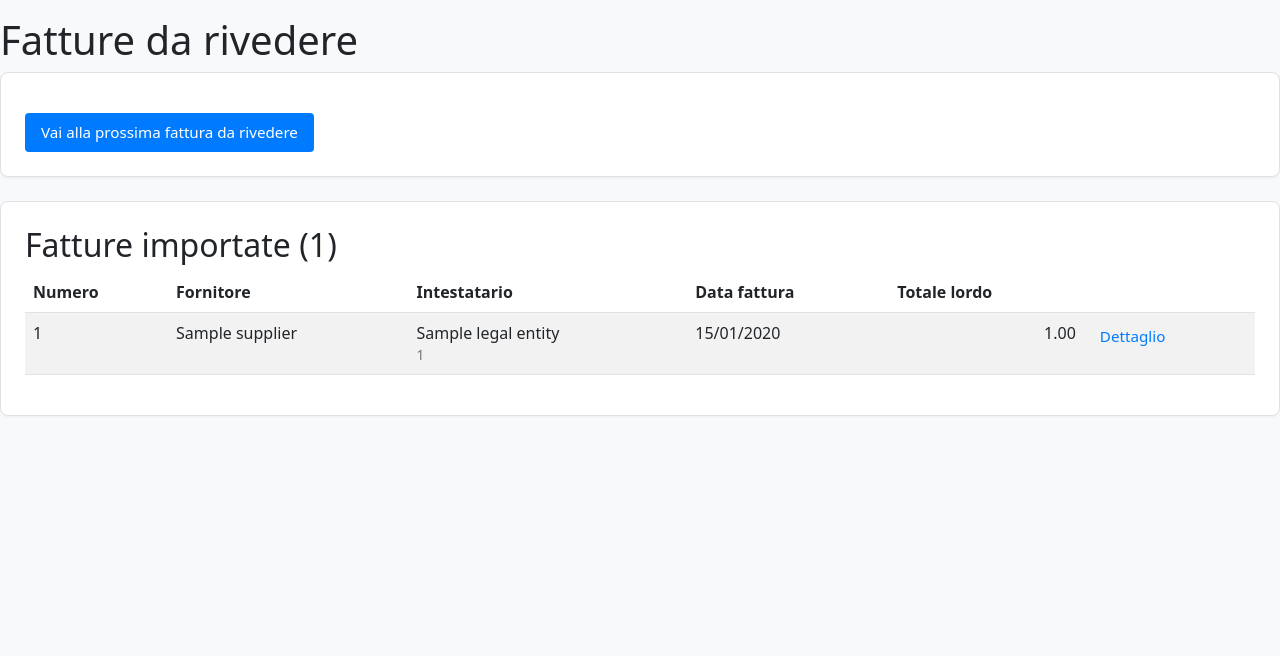
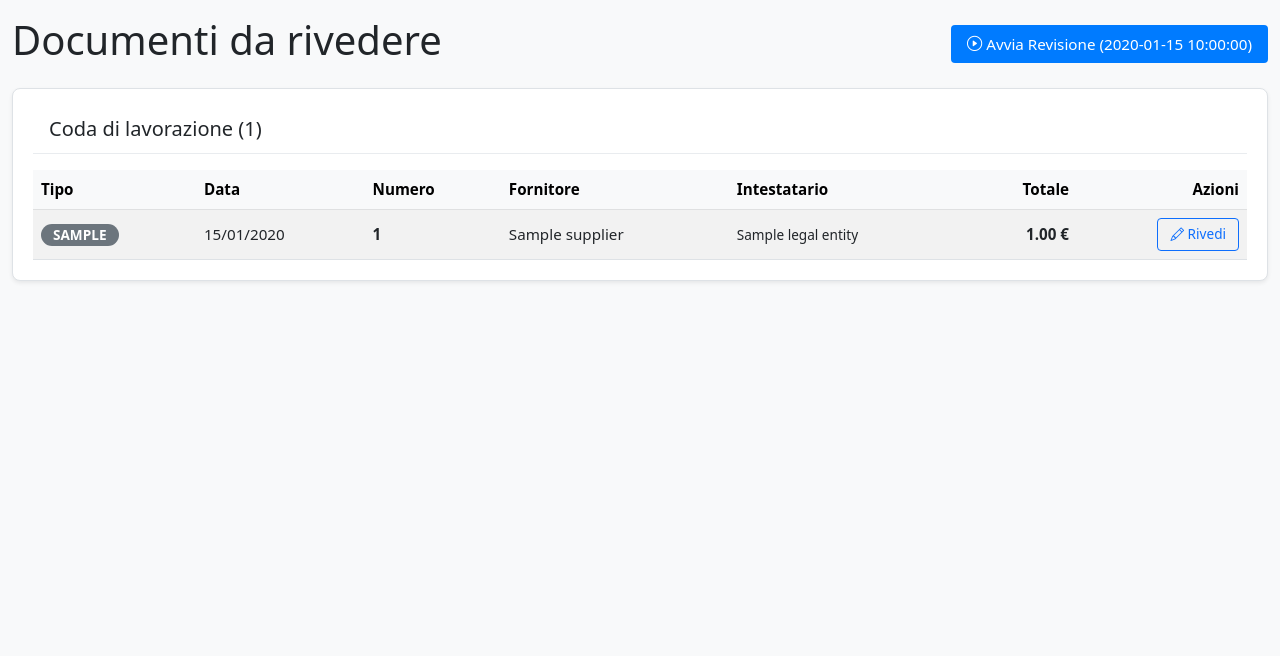
Before and after one commit to PierPaoloPastore/Progetto_Database_Acquisti, a Flask app: template app/templates/invoices/review_list.html in a window 1280 px wide. Shown: the part 56-712 px from the top of the page. Run offline with Flask 3, Linux system fonts and the light colour scheme; the template is opened without the code that fills it: most values are stand-ins (such as "Sample title", 1, 10 or a date in 2020); parts of the project's set-up code (start-up, migrations or seed data) failed here and were passed over.

Commit message:
Refactor invoice review to use generic document fields
Updated review and review list templates to use generic document fields (e.g., document_number, document_date, total_gross_amount) and improved UI labels for clarity. Changed logic in DocumentService to set doc_status to 'verified' instead of 'reviewed' for consistency with the database schema. Adjusted route and variable names to reflect the shift from invoice-specific to document-generic terminology.

```diff
--- a/app/templates/invoices/review_list.html
+++ b/app/templates/invoices/review_list.html
@@ -1,61 +1,74 @@
 {% extends "base.html" %}
 
-{% block title %}Fatture da rivedere - Gestionale Acquisti{% endblock %}
+{% block title %}Documenti da Rivedere - Gestionale Acquisti{% endblock %}
 
 {% block content %}
-<h1>Fatture da rivedere</h1>
-
-<section class="panel">
-    <div class="form-actions">
+<div class="container-fluid">
+    <div class="d-flex justify-content-between align-items-center mb-3">
+        <h1>Documenti da rivedere</h1>
         {% if next_invoice %}
-            <a class="btn-primary" href="{{ url_for('invoices.detail_view', invoice_id=next_invoice.id, order=order) }}">
-                Vai alla prossima fattura da rivedere
+            <a class="btn btn-primary" href="{{ url_for('invoices.review_loop_invoice_view', invoice_id=next_invoice.id) }}">
+                <i class="bi bi-play-circle"></i> Avvia Revisione ({{ next_invoice.document_date }})
             </a>
         {% else %}
-            <button class="btn-secondary" disabled>Nessuna fattura da rivedere</button>
+             <button class="btn btn-secondary" disabled>Nessun documento da rivedere</button>
         {% endif %}
     </div>
-</section>
 
-<section class="panel">
-    <h2>Fatture importate ({{ invoices|length }})</h2>
-    <div class="table-wrapper">
-        <table class="table table-striped table-hover">
-            <thead>
+    <div class="card shadow-sm">
+        <div class="card-header bg-white">
+            <h5 class="mb-0">Coda di lavorazione ({{ invoices|length }})</h5>
+        </div>
+        <div class="card-body p-0">
+            <div class="table-responsive">
+                <table class="table table-hover table-striped mb-0 align-middle">
+                    <thead class="table-light">
                     <tr>
+                        <th>Tipo</th>
+                        <th>Data</th>
                         <th>Numero</th>
                         <th>Fornitore</th>
                         <th>Intestatario</th>
-                <th>Data fattura</th>
-                <th>Totale lordo</th>
-                <th></th>
+                        <th class="text-end">Totale</th>
+                        <th class="text-end">Azioni</th>
                     </tr>
                     </thead>
                     <tbody>
-            {% for inv in invoices %}
+                    {% for doc in invoices %}
                       <tr>
-                  <td>{{ inv.document_number }}</td>
-                  <td>{{ inv.supplier.name if inv.supplier }}</td>
                           <td>
-                      {{ inv.legal_entity.name if inv.legal_entity }}
-                      {% if inv.legal_entity %}
-                        <div class="text-muted small">{{ inv.legal_entity.vat_number }}</div>
+                              <span class="badge bg-secondary">{{ doc.document_type|upper }}</span>
+                          </td>
+                          <td>{{ doc.document_date.strftime('%d/%m/%Y') if doc.document_date else 'N/D' }}</td>
+                          <td class="fw-bold">{{ doc.document_number }}</td>
+                          <td>{{ doc.supplier.name if doc.supplier else 'Sconosciuto' }}</td>
+                          <td>
+                              {% if doc.legal_entity %}
+                                <span class="small">{{ doc.legal_entity.name }}</span>
+                              {% else %}
+                                <span class="text-muted small">-</span>
                               {% endif %}
                           </td>
-                  <td>{{ inv.document_date.strftime('%d/%m/%Y') if inv.document_date }}</td>
-                  <td class="text-right">{{ "%.2f"|format(inv.total_gross_amount or 0) }}</td>
-                  <td>
-                      <a href="{{ url_for('invoices.detail_view', invoice_id=inv.id, order=order) }}"
-                         class="btn-link">Dettaglio</a>
+                          <td class="text-end fw-bold">{{ "%.2f"|format(doc.total_gross_amount or 0) }} €</td>
+                          <td class="text-end">
+                              <a href="{{ url_for('invoices.review_loop_invoice_view', invoice_id=doc.id) }}"
+                                 class="btn btn-sm btn-outline-primary">
+                                  <i class="bi bi-pencil"></i> Rivedi
+                              </a>
                           </td>
                       </tr>
                     {% else %}
                       <tr>
-                  <td colspan="6" class="text-center">Nessuna fattura importata da rivedere.</td>
+                          <td colspan="7" class="text-center py-5 text-muted">
+                              <i class="bi bi-check-circle fs-1 d-block mb-3"></i>
+                              Nessun documento importato da rivedere.
+                          </td>
                       </tr>
                     {% endfor %}
                     </tbody>
                 </table>
             </div>
-</section>
+        </div>
+    </div>
+</div>
 {% endblock %}
```
Also changed, not shown: app/services/document_service.py (+35 -0 lines), app/templates/invoices/review.html (+14 -11 lines), 1 other file. Lines whose indentation alone changed are shown as unchanged.
